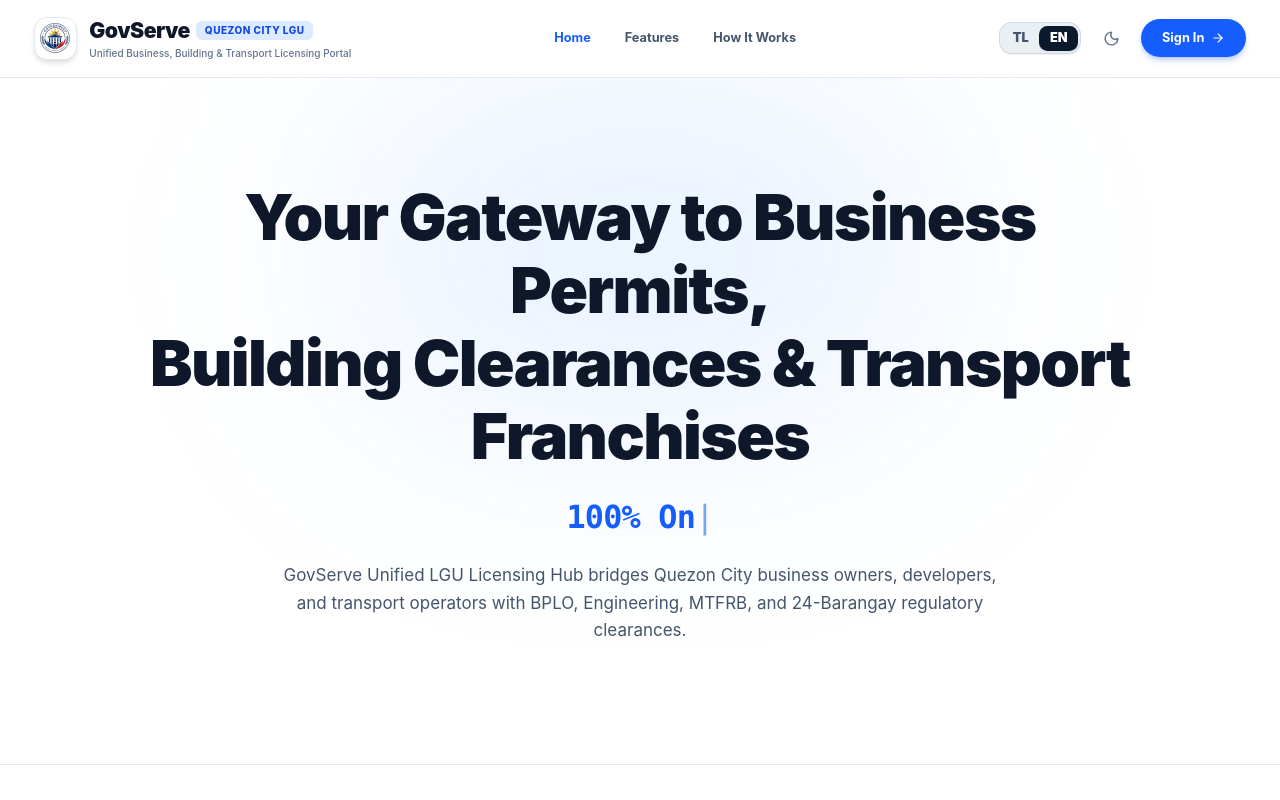
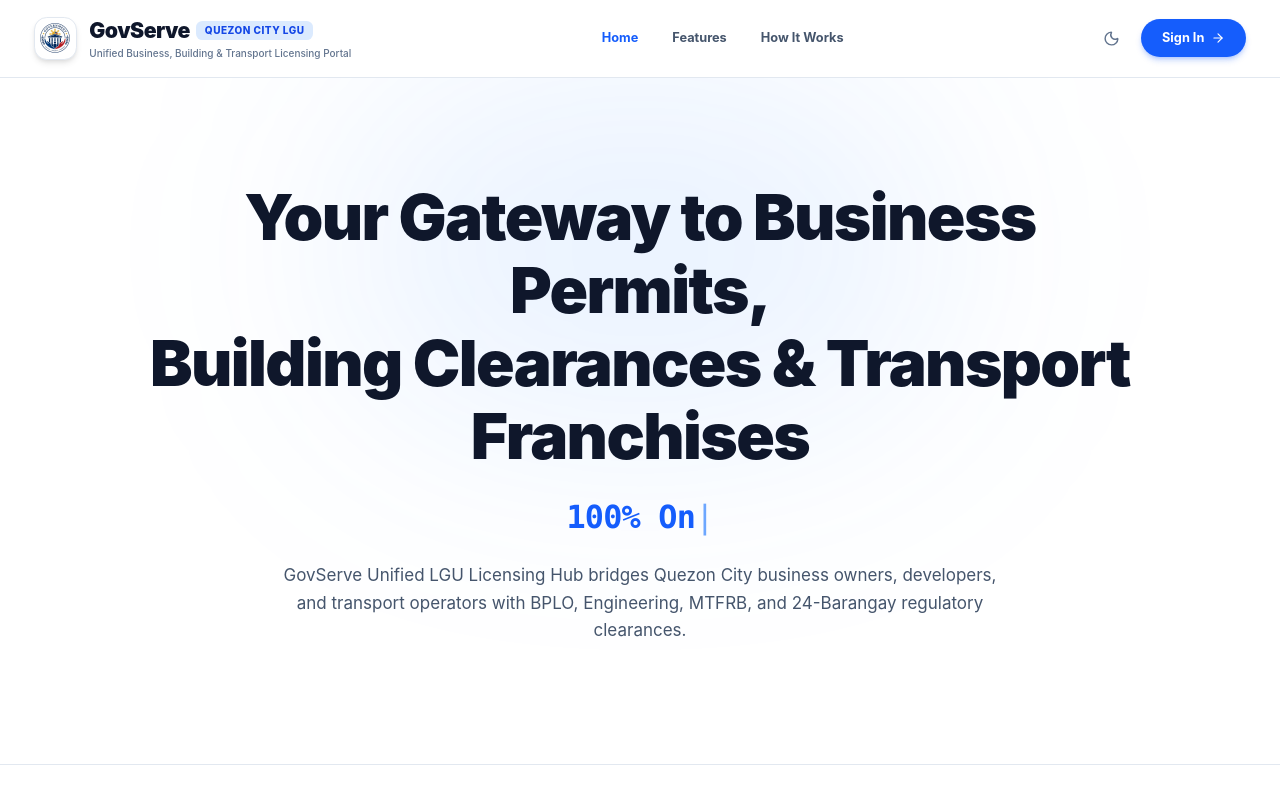
Before and after one commit to hazed1/govserve, a React (Vite) app in the folder frontend/: page / in a window 1280 px wide. Shown: the top 800 px of the page. Built offline with nearby package versions, Linux system fonts and the light colour scheme; no server answers.

Commit message:
fix: remove TL EN translator button from landing page

```diff
--- a/frontend/src/components/PublicLandingPage.tsx
+++ b/frontend/src/components/PublicLandingPage.tsx
@@ -38,7 +38,6 @@
 import { useAuth } from '../context/AuthContext';
 import { useTheme } from '../context/ThemeContext';
 import { useLanguage } from '../context/LanguageContext';
-import { LanguageToggle } from './ui/LanguageToggle';
 import { UserRole, MOCK_USERS } from '../types';
 
 interface PublicLandingPageProps {
@@ -213,9 +212,6 @@
 
           {/* Right Controls & Sign In CTA */}
           <div className="flex items-center space-x-3">
-            {/* Language Switcher TL | EN Toggle */}
-            <LanguageToggle />
-
             {/* Theme Toggle */}
             <button
               onClick={toggleTheme}
```
